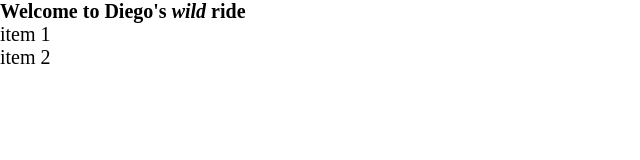
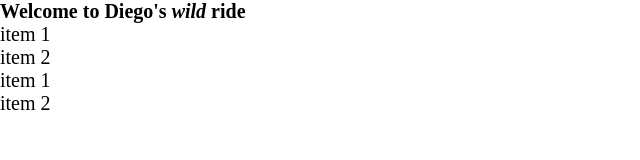
Before and after one commit to diegocrubi/diegocrubi.github.io, a plain HTML site: page index.html in a window 1280 px wide. Shown: the whole page, without its empty margins (0-640 px from the left). Drawn offline with Linux system fonts and the light colour scheme.

Commit message:
adding an unordered list

```diff
--- a/index.html
+++ b/index.html
@@ -22,6 +22,11 @@
             <li>item 2</li>
         </ul>
 
+        <ol>
+            <li>item 1</li>
+            <li>item 2</li>
+        </ol>
+
     </body>
 
 </html>
```
